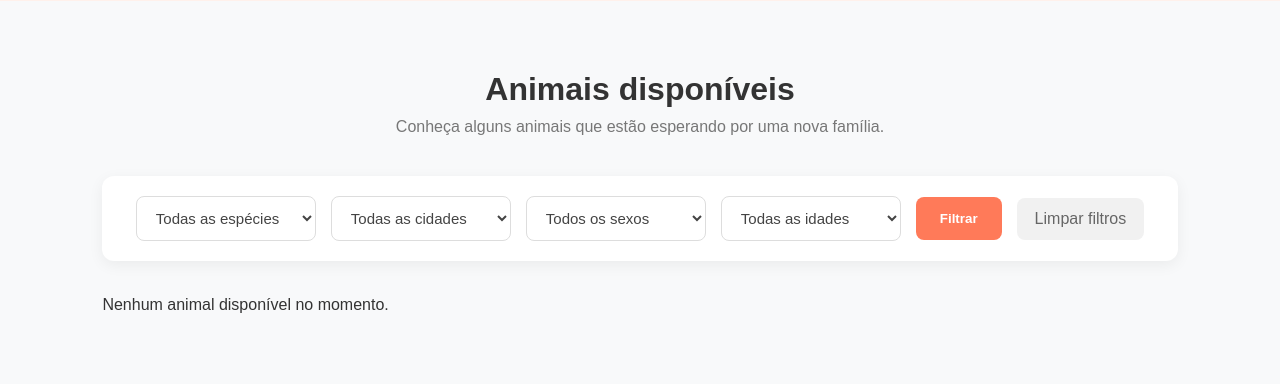
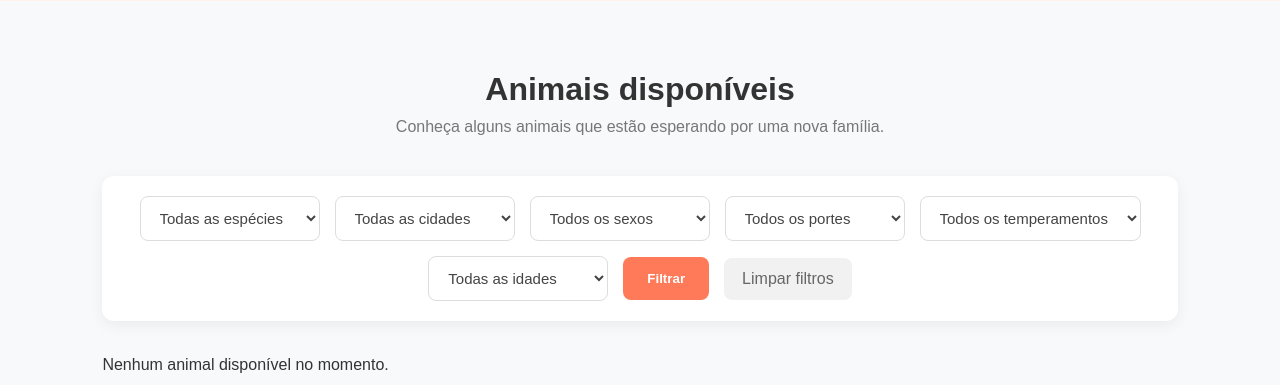
Before and after one commit to igoroliveira77/AdotaMais, a Django app: page / in a window 1280 px wide. Shown: the part 549-934 px from the top of the page. Run offline with Django 5.2, Linux system fonts and the light colour scheme; tables that the repository leaves empty hold one stand-in row (values such as "Sample post").

Commit message:
feat: adiciona filtros por porte e temperamento

```diff
--- a/core/templates/core/inicio.html
+++ b/core/templates/core/inicio.html
@@ -134,6 +134,30 @@
                     <option value="{{ item }}"
                         {% if sexo_selecionado == item %}selected{% endif %}>
                         {{ item }}
+                    </option>
+                {% endfor %}
+            </select>
+
+            <!-- Porte -->
+            <select name="porte">
+                <option value="">Todos os portes</option>
+
+                {% for valor, rotulo in portes %}
+                    <option value="{{ valor }}"
+                        {% if porte_selecionado == valor %}selected{% endif %}>
+                        {{ rotulo }}
+                    </option>
+                {% endfor %}
+            </select>
+
+            <!-- Temperamento -->
+            <select name="temperamento">
+                <option value="">Todos os temperamentos</option>
+
+                {% for valor, rotulo in temperamentos %}
+                    <option value="{{ valor }}"
+                        {% if temperamento_selecionado == valor %}selected{% endif %}>
+                        {{ rotulo }}
                     </option>
                 {% endfor %}
             </select>
--- a/core/views.py
+++ b/core/views.py
@@ -16,6 +16,8 @@ def inicio(request):
     cidade = request.GET.get('cidade', '').strip()
     sexo = request.GET.get('sexo', '').strip()
     idade = request.GET.get('idade', '').strip()
+    porte = request.GET.get('porte', '').strip()
+    temperamento = request.GET.get('temperamento', '').strip()
 
     if especie:
         animais = animais.filter(especie=especie)
@@ -25,6 +27,12 @@ def inicio(request):
 
     if sexo:
         animais = animais.filter(sexo=sexo)
+
+    if porte:
+        animais = animais.filter(porte=porte)
+
+    if temperamento:
+        animais = animais.filter(temperamento=temperamento)
 
     if idade == 'filhote':
         animais = animais.filter(
@@ -65,7 +73,11 @@ def inicio(request):
         'sexo_selecionado': sexo,
         'idade_selecionada': idade,
         'sexos': sexos,
-    }
+        'porte_selecionado': porte,
+        'temperamento_selecionado': temperamento,
+        'portes': Animal.PORTE_CHOICES,
+        'temperamentos': Animal.TEMPERAMENTO_CHOICES,
+        }
 
     return render(request, 'core/inicio.html', contexto)
 
```
